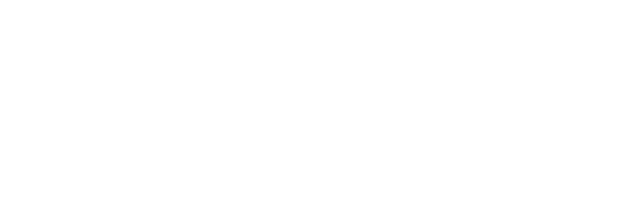
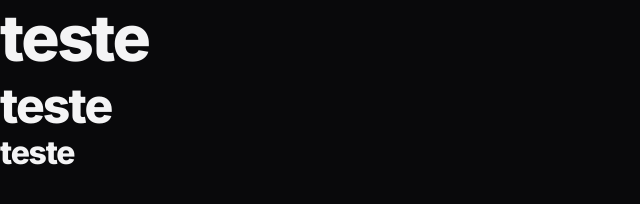
Before and after one commit to heitor92/zingen, a plain HTML site: page index.html in a window 1280 px wide. Shown: the whole page, without its empty margins (0-640 px from the left). Drawn offline with Linux system fonts and the light colour scheme.

Commit message:
Definindo variáveis CSS

```diff
--- a/index.html
+++ b/index.html
@@ -1,13 +1,19 @@
 <!DOCTYPE html>
 <html lang="pt-BR">
 <head>
+  <link rel="preconnect" href="https://fonts.googleapis.com">
+  <link rel="preconnect" href="https://fonts.gstatic.com" crossorigin>
+
   <meta charset="UTF-8">
   <meta name="viewport" content="width=device-width, initial-scale=1.0">
   <title>Zingen - Karaokê</title>
 
   <link rel="stylesheet" href="styles/index.css">
+  <link href="https://fonts.googleapis.com/css2?family=Inter:ital,opsz,wght@0,14..32,100..900;1,14..32,100..900&display=swap" rel="stylesheet">
 </head>
 <body>
-
+  <h1>teste</h1>
+  <h2>teste</h2>
+  <h3>teste</h3>
 </body>
 </html>
--- a/styles/global.css
+++ b/styles/global.css
@@ -0,0 +1,83 @@
+*,
+*::before,
+*::after {
+  box-sizing: border-box;
+}
+
+* {
+  margin: 0;
+  padding: 0;
+  font: inherit;
+
+  -webkit-font-smoothing: antialiased;
+  -moz-osx-font-smoothing: grayscale;
+}
+
+:root {
+  --bg-color: #09090b;
+  --surface-color: #18181b;
+  --stroke-color: #27272a;
+  --text-color-primary: #f4f4f5;
+  --text-color-secondary: #a1a1aa;
+  --brand-color-primary: #f7b733;
+  --brand-color-secondary: #fc4a1a;
+
+  --ff-sans: "Inter", system-ui, sans-serif;
+  --fw-base: 400;
+  --fw-md: 500;
+  --fw-bold: 800;
+
+  --fs-sm: 0.875rem;
+  --fs-base: 1rem;
+  --fs-lg: 1.25rem;
+  --fs-xl: 1.5rem;
+  --fs-2xl: 2.5rem;
+}
+
+html {
+  font-family: var(--ff-sans);
+  font-weight: var(--fw-base);
+  font-size: var(--fs-base);
+  line-height: 1.6;
+  color: var(--text-color-primary);
+}
+
+body {
+  background-color: var(--bg-color);
+}
+
+h1, h2, h3 {
+  line-height: 1.2;
+  color: var(--text-color-primary);
+  font-weight: var(--fw-bold);
+  letter-spacing: -0.04em;
+}
+
+h1 {
+  font-size: var(--fs-2xl);
+}
+
+h2 {
+  font-size: var(--fs-xl);
+}
+
+h3 {
+  font-size: var(--fs-lg);
+}
+
+a {
+  text-decoration: none;
+  color: inherit;
+}
+
+ul[role="list"] {
+  list-style: none;
+}
+
+@media (width >= 80em) {
+  :root {
+    --fs-lg: 2rem;
+    --fs-xl: 3rem;
+    --fs-2xl: 4rem;
+  }
+}
```
